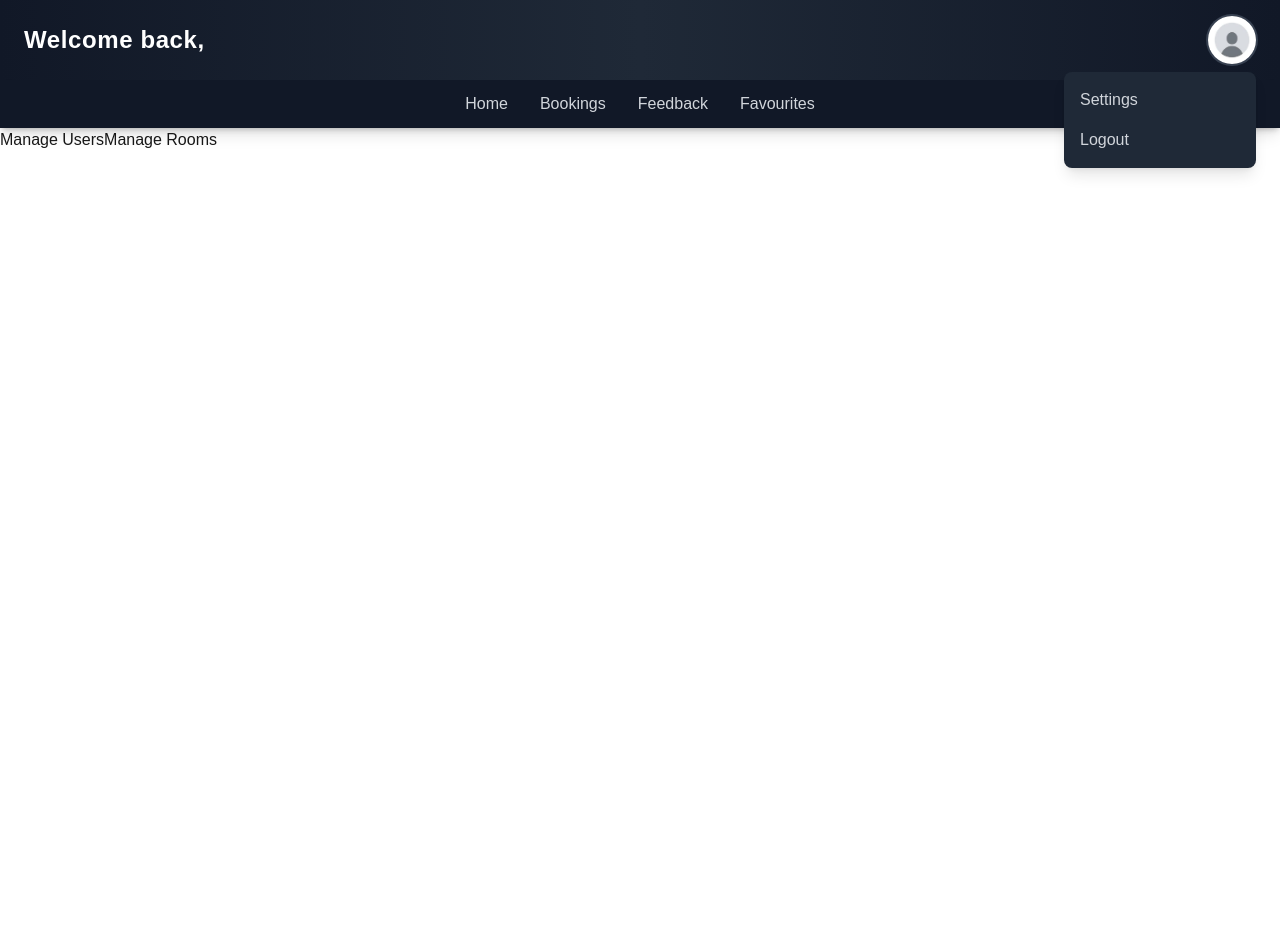
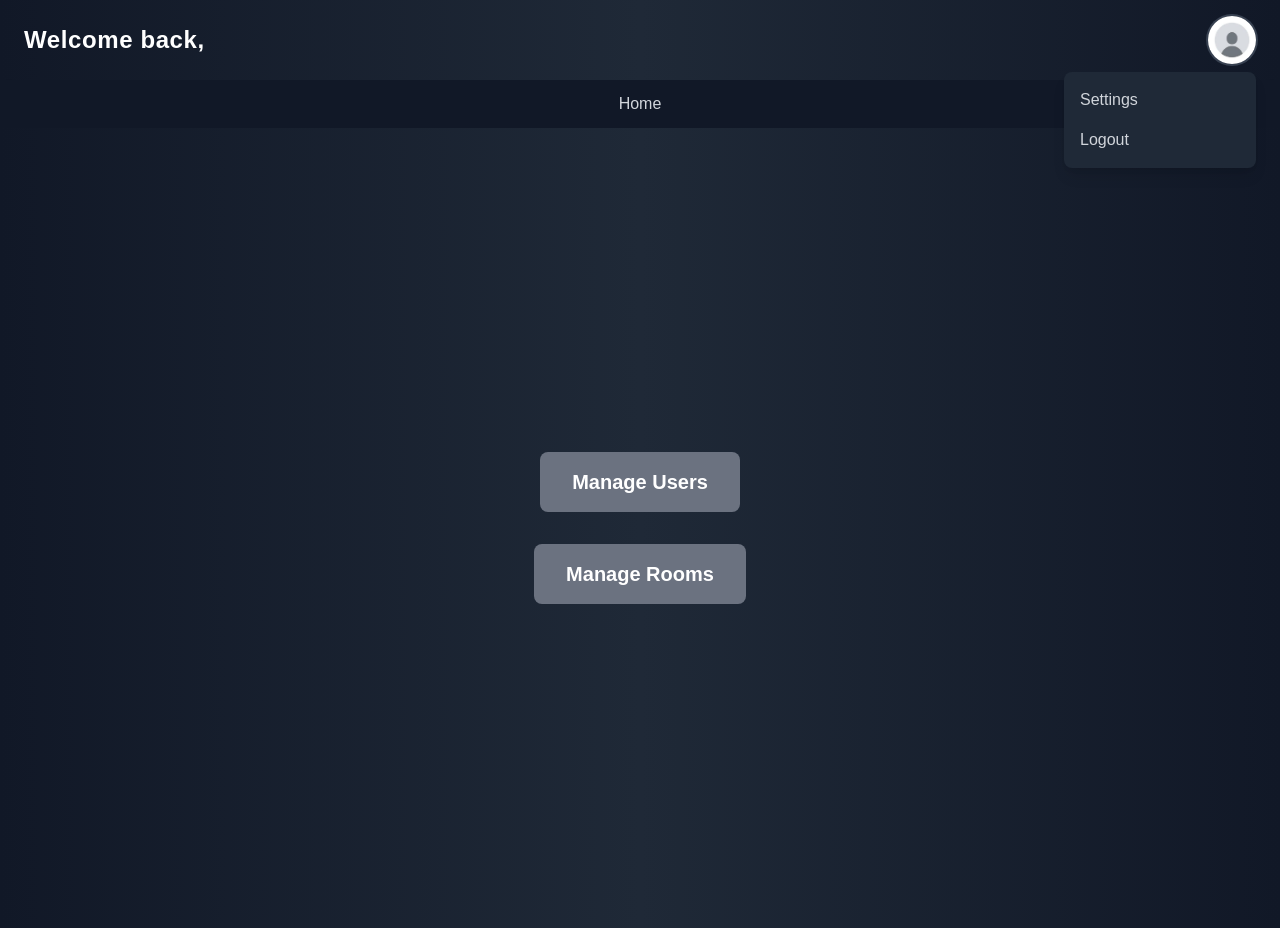
Before and after one commit to Mattc98/FYP-24-S3-11, a Next.js app: page /AdminHomepage in a window 1280 px wide. Both pictures are taken after a click on the picture 1232 px from the left and 40 px from the top of the page. Before the commit the page ends 800 px from the top, so only its background shows below. Built offline with nearby package versions, Linux system fonts and the light colour scheme.

Commit message:
Added admin only navbar and changed the css for the homepage

```diff
--- a/app/AdminHomepage/page.tsx
+++ b/app/AdminHomepage/page.tsx
@@ -1,7 +1,7 @@
 "use client";
 import React, { Suspense, useEffect, useState } from 'react';
 import { useRouter } from 'next/navigation';
-import Navbar from '../components/Navbar';
+import AdminNavbar from '../components/adminNavbar';
 
 const AdminHomepage = () => {
     const [username, setUsername] = useState<string | null>(null);
@@ -9,7 +9,6 @@ const AdminHomepage = () => {
     const router = useRouter();
 
     useEffect(() => {
-        // Ensuring this runs only on the client
         if (typeof window !== 'undefined') {
             const searchParams = new URLSearchParams(window.location.search);
             const usernameParam = searchParams.get('username');
@@ -36,18 +35,30 @@ const AdminHomepage = () => {
 
     return (
         <div>
-            <Navbar />
             <div>
-                <button onClick={redirectUsers} disabled={!username}>
+                <Suspense fallback={<div>Loading...</div>}>
+                    <AdminNavbar />
+                </Suspense>
+            </div>
+            <div className="min-h-screen bg-gradient-to-r from-gray-900 via-gray-800 to-gray-900 text-white flex flex-col items-center justify-center space-y-8">
+                <button
+                    onClick={redirectUsers}
+                    disabled={!username}
+                    className="bg-blue-500 hover:bg-blue-700 text-white font-bold py-4 px-8 text-xl rounded-lg disabled:bg-gray-500"
+                >
                     Manage Users
                 </button>
-                <button onClick={redirectRooms} disabled={!username}>
+                <button
+                    onClick={redirectRooms}
+                    disabled={!username}
+                    className="bg-green-500 hover:bg-green-700 text-white font-bold py-4 px-8 text-xl rounded-lg disabled:bg-gray-500"
+                >
                     Manage Rooms
                 </button>
             </div>
         </div>
     );
-}
+};
 
 // Ensure to wrap the default export in a Suspense boundary
 export default function Page() {
--- a/app/FavouritesPage/page.tsx
+++ b/app/FavouritesPage/page.tsx
@@ -1,4 +1,4 @@
-import React from 'react';
+import React, { Suspense } from 'react';
 import Navbar from '../components/Navbar';
 import { calluser } from '@/aws_db/db';
 import FavouritesList from '../components/favouritesPage/FavouritesList'; // Import your client component
@@ -51,8 +51,13 @@ const FavouritesPage = async ({ searchParams }: { searchParams: { username: stri
   const rooms = await fetchUserRooms(parsedUserId);
 
   return (
-    <div className="bg-gradient-to-r from-gray-900 via-gray-800 to-gray-900 min-h-screen">
-      <Navbar />
+    <div>
+      <div>
+        <Suspense fallback={<div>Loading...</div>}>
+          <Navbar/>
+        </Suspense>
+      </div>
+      <div  className="bg-gradient-to-r from-gray-900 via-gray-800 to-gray-900 min-h-screen">
         <div className="container mx-auto px-4 py-8">
           {rooms.length > 0 ? (
             <FavouritesList rooms={rooms} userId={parsedUserId} />
@@ -61,6 +66,8 @@ const FavouritesPage = async ({ searchParams }: { searchParams: { username: stri
           )}
         </div>
       </div>
+    </div>
+
   );
 };
 
--- a/app/ManageUsersPage/page.tsx
+++ b/app/ManageUsersPage/page.tsx
@@ -1,12 +1,12 @@
 import React, { Suspense } from 'react';
 import ManageUsersClient from '../components/manageUsers/ManageUsersPage';
-import Navbar from '../components/Navbar';
+import AdminNavbar from '../components/adminNavbar';
 
 const ManageUsersPage = () => {
   return (
     <div>
       <Suspense fallback={<div>Loading...</div>}>
-          <Navbar />
+          <AdminNavbar/>
       </Suspense>
       <ManageUsersClient />
     </div>
--- /dev/null
+++ b/app/components/adminNavbar.tsx
@@ -0,0 +1,77 @@
+'use client';
+import React, { useState } from 'react';
+import Link from 'next/link';
+import Image from 'next/image';
+import { useSearchParams, useRouter } from 'next/navigation';
+
+const adminNavbar = () => {
+  const searchParams = useSearchParams();
+  const username = searchParams.get('username');
+  const router = useRouter();
+
+  // State to manage dropdown visibility
+  const [isDropdownOpen, setIsDropdownOpen] = useState(false);
+
+  const handleProfileClick = () => {
+    setIsDropdownOpen((prev) => !prev);
+  };
+
+  const handleSettings = () => {
+    console.log('Settings clicked');
+    router.push(`/settings?username=${username}`);
+  };
+
+  const handleLogout = () => {
+    // Implement your logout logic here
+    console.log('User logged out');
+    router.push('/'); // Redirect to home or login
+  };
+
+  return (
+    <div className="w-full bg-gradient-to-r from-gray-900 via-gray-800 to-gray-900 text-white shadow-lg">
+      {/* Header */}
+      <div className="max-w-7xl mx-auto flex items-center justify-between px-6 py-4">
+        <div className="text-2xl font-bold text-white tracking-wide">Welcome back, {username}</div>
+        <div className="relative">
+          <Image
+            src="/images/profile-icon.png" // Replace with actual image
+            alt="Profile"
+            width={48}
+            height={48}
+            className="rounded-full cursor-pointer ring-2 ring-gray-700 transition duration-300 transform hover:scale-105 hover:ring-gray-500"
+            onClick={handleProfileClick} // Toggle dropdown on click
+          />
+          {isDropdownOpen && (
+            <div className="absolute right-0 mt-2 w-48 bg-gray-800 rounded-lg shadow-lg py-2">
+              <button
+                onClick={handleSettings}
+                className="block w-full text-left px-4 py-2 text-gray-300 hover:bg-gray-700 hover:text-white transition duration-300"
+              >
+                Settings
+              </button>
+              <button
+                onClick={handleLogout}
+                className="block w-full text-left px-4 py-2 text-gray-300 hover:bg-red-600 hover:text-white transition duration-300"
+              >
+                Logout
+              </button>
+            </div>
+          )}
+        </div>
+      </div>
+
+      {/* Navigation Menu */}
+      <nav className="bg-gray-900 py-3 shadow-md">
+        <ul className="flex justify-center space-x-8 max-w-7xl mx-auto">
+          <li>
+            <Link  className="text-gray-300 hover:text-white transition duration-300 ease-in-out hover:border-b-2 border-indigo-500" href={{ query: { username }, pathname: "/AdminHomepage" }}>
+                Home
+            </Link>
+          </li>
+        </ul>
+      </nav>
+    </div>
+  );
+};
+
+export default adminNavbar;
--- a/app/manageRooms/page.tsx
+++ b/app/manageRooms/page.tsx
@@ -1,7 +1,7 @@
 import React, { Suspense } from 'react';
-import Navbar from '../components/Navbar';
 import { calluser } from '@/aws_db/db';
 import ManageRoomsPage from '../components/ManageRooms/ManageRoomsPage';
+import AdminNavbar from '../components/adminNavbar';
 
 interface Room {
     RoomID: number;
@@ -29,7 +29,7 @@ const ManageRooms = async () => {
     return (
         <div className="bg-gray-100 min-h-screen">
             <Suspense fallback={<div>Loading...</div>}>
-                <Navbar />
+                <AdminNavbar />
             </Suspense>
             {/* Pass room data to the client component */}
             <div className="w-full mx-auto bg-gradient-to-r from-gray-900 via-gray-800 to-gray-900 text-white">
```
Lines whose indentation alone changed are shown as unchanged.
